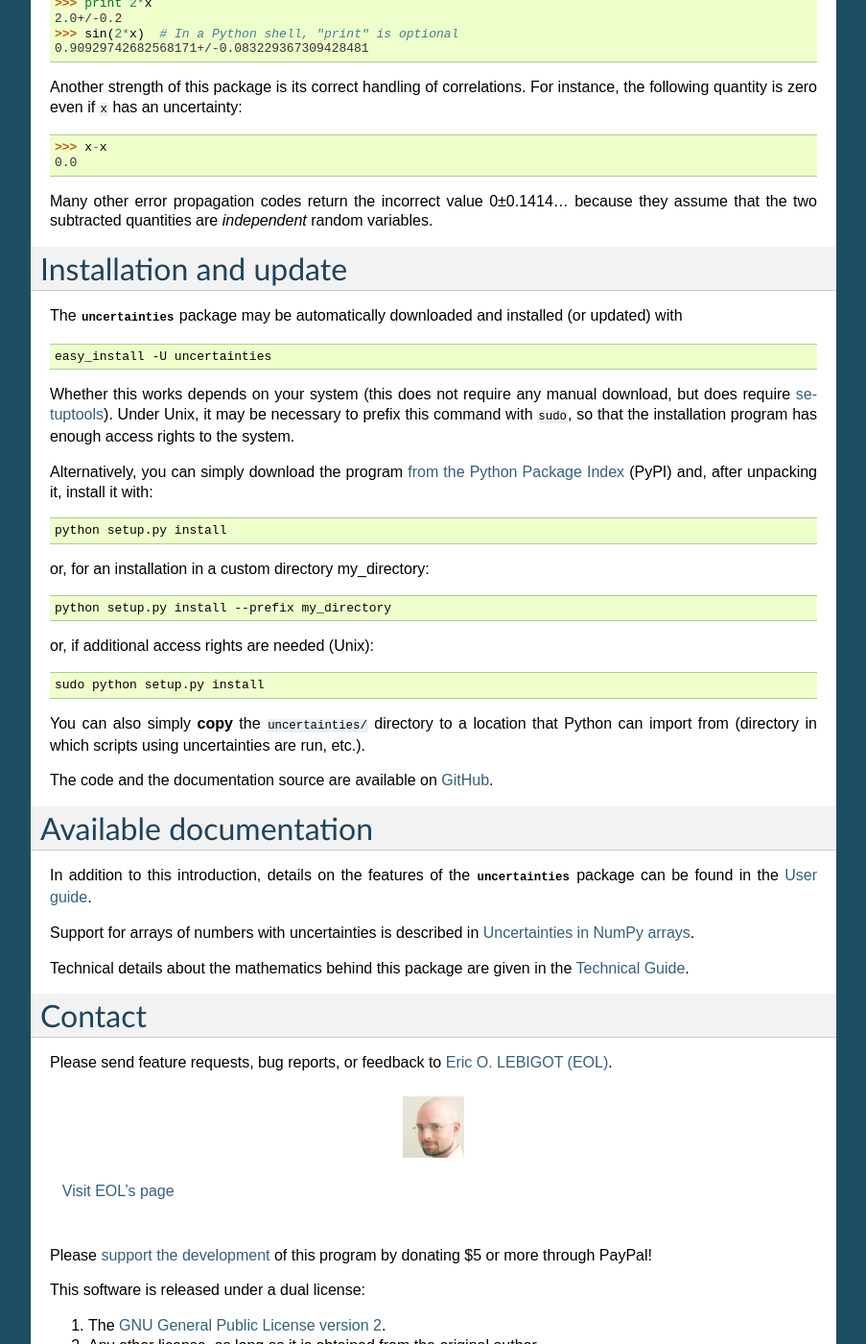
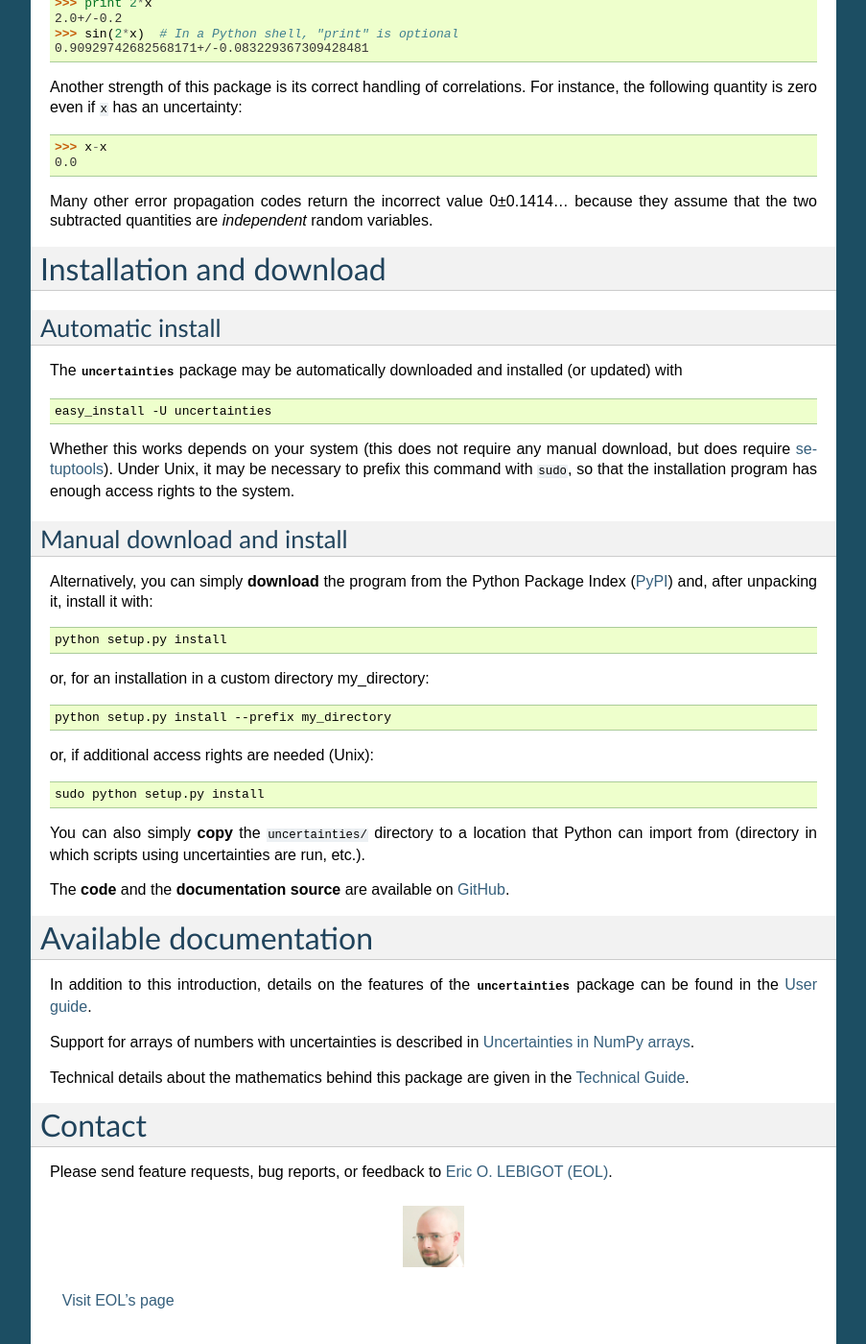
Before and after one commit to lmfit/uncertainties, a Sphinx documentation site: the page built from doc/index.rst, in a window 1280 px wide and 1400 px high, scrolled down 869 px. Shown: the whole window at 96% size, without its empty margins (198-1101 px from the left). Built offline with Sphinx 7.4.7, drawn with Linux system fonts in a browser that asks for light colours.

Commit message:
Reworked the Installation and Download part.

```diff
--- a/doc/index.rst
+++ b/doc/index.rst
@@ -55,8 +55,11 @@ Many other error propagation codes return the incorrect value
 
 .. _installing this package:
 
-Installation and update
-=======================
+Installation and download
+=========================
+
+Automatic install
+-----------------
 
 The :mod:`uncertainties` package may be automatically downloaded and
 installed (or updated) with
@@ -70,8 +73,12 @@ manual download, but does require setuptools_).  Under Unix, it may be
 necessary to prefix this command with ``sudo``, so that the
 installation program has enough access rights to the system.
 
-Alternatively, you can simply download the program `from the Python
-Package Index`_ (PyPI) and, after unpacking it, install it with:
+Manual download and install
+---------------------------
+
+Alternatively, you can simply **download** the program from the
+Python Package Index (PyPI_) and, after unpacking it, install it
+with:
 
 .. code-block:: sh
 
@@ -93,7 +100,7 @@ You can also simply **copy** the :file:`uncertainties/` directory to a
 location that Python can import from (directory in which scripts using
 uncertainties are run, etc.).
 
-The code and the documentation source are available on GitHub_.
+The **code** and the **documentation source** are available on GitHub_.
 
 Available documentation
 =======================
```
Also changed, not shown: other parts of doc/index.rst (+1 -1 lines).
